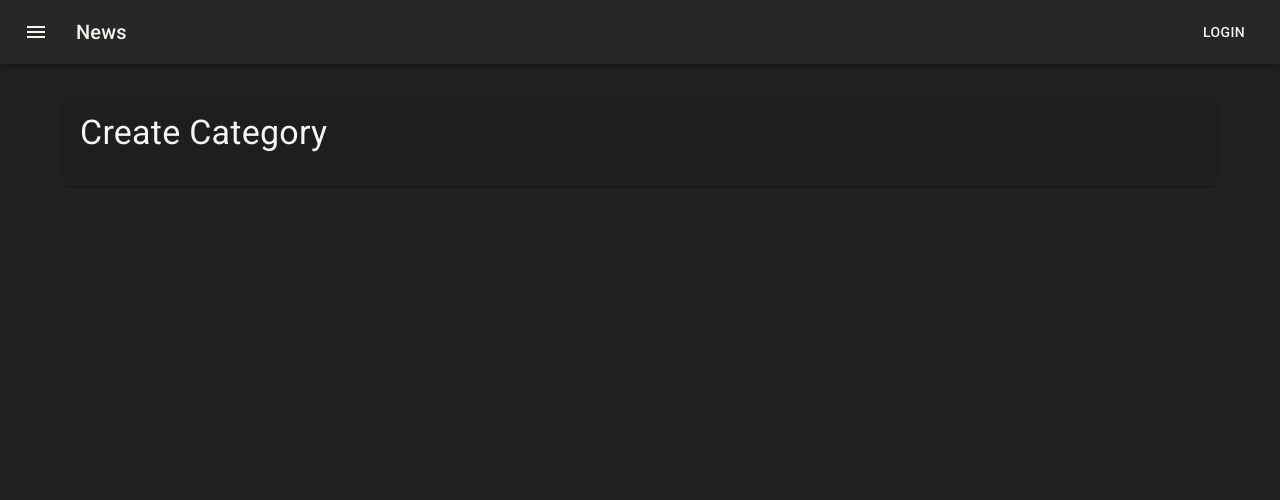
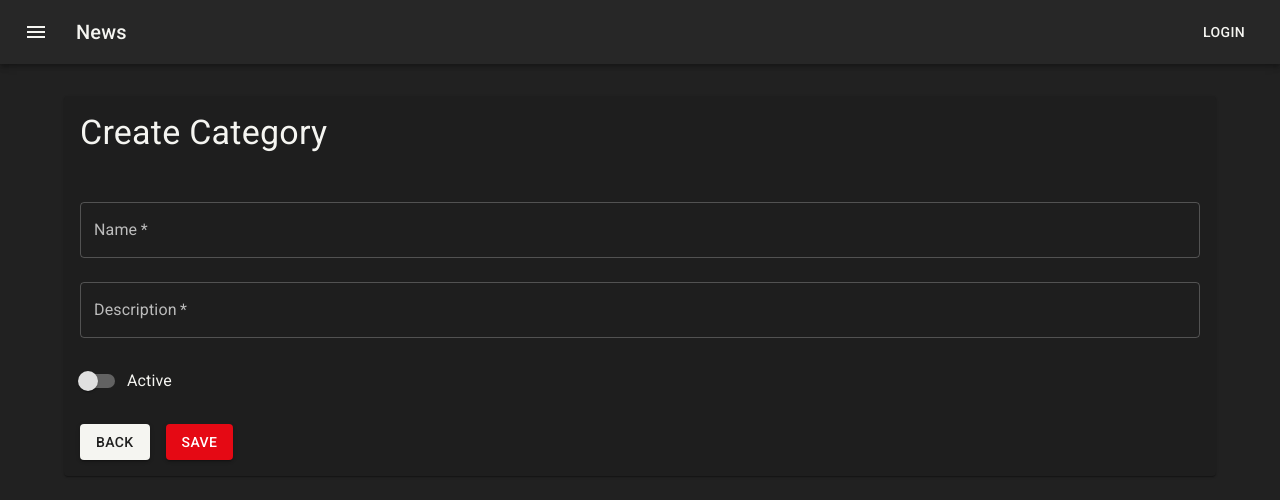
Before and after one commit to luiz-eduardo-gs/fc3-admin-catalog-react, a React (Create React App) app: page /categories/create in a window 1280 px wide. Shown: the top 500 px of the page. Built offline with nearby package versions, Linux system fonts and the light colour scheme.

Commit message:
feat: create category form component

```diff
--- a/src/features/category/CreateCategory.tsx
+++ b/src/features/category/CreateCategory.tsx
@@ -1,6 +1,24 @@
-import { Box, Paper, Typography } from '@mui/material';
+import { Box, Button, FormControl, FormControlLabel, FormGroup, Grid, Paper, Switch, TextField, Typography } from '@mui/material';
+import { useState } from 'react';
+import { Link } from 'react-router-dom';
+import { Category } from './categorySlice';
+import { CategoryForm } from './components/CategoryForm';
 
 export const CreateCategory = () => {
+  const [isDisabled, setIsDisabled] = useState(false);
+  const [category, setCategory] = useState<Category>({
+    id: '',
+    name: '',
+    description: '',
+    is_active: false,
+    created_at: '',
+    updated_at: '',
+    deleted_at: '',
+  });
+
+  const handleChange = (e: any) => { };
+  const handleToggle = (e: any) => { };
+
   return (
     <Box>
       <Paper>
@@ -11,6 +29,14 @@
             </Typography>
           </Box>
         </Box>
+
+        <CategoryForm
+          category={category}
+          isDisabled={isDisabled}
+          handleChange={handleChange}
+          handleToggle={handleToggle}
+          onSubmit={() => {return null}}
+        />
       </Paper>
     </Box>
   );
--- a/src/features/category/EditCategory.tsx
+++ b/src/features/category/EditCategory.tsx
@@ -3,6 +3,7 @@
 import { useAppSelector } from '../../app/hooks';
 import { selectCategoryById } from './categorySlice';
 import { useState } from 'react';
+import { CategoryForm } from './components/CategoryForm';
 
 export const EditCategory = () => {
   const id = useParams().id || '';
@@ -23,78 +24,13 @@
           </Box>
         </Box>
 
-        <Box p={2}>
-          <form>
-            <Grid container spacing={3}>
-
-              <Grid item xs={12}>
-                <FormControl fullWidth>
-                  <TextField
-                    required
-                    name='name'
-                    label='Name'
-                    value={category.name}
-                    disabled={isDisabled}
-                    onChange={handleChange}
-                  />
-                </FormControl>
-              </Grid>
-
-              <Grid item xs={12}>
-                <FormControl fullWidth>
-                  <TextField
-                    required
-                    name='description'
-                    label='Description'
-                    value={category.description}
-                    disabled={isDisabled}
-                    onChange={handleChange}
-                  />
-                </FormControl>
-              </Grid>
-
-              <Grid item xs={12}>
-                <FormGroup>
-                  <FormControlLabel
-                    control={
-                      <Switch
-                        name='is_active'
-                        color='secondary'
-                        checked={category.is_active}
-                        onChange={handleToggle}
-                        inputProps={{ 'aria-label': 'controlled' }}
-                      />
-                    }
-                    label="Active"
-                  />
-                </FormGroup>
-              </Grid>
-
-              <Grid item xs={12}>
-                <Box display='flex' gap={2}>
-                  <Button
-                    variant='contained'
-                    color='primary'
-                    component={Link}
-                    to='/categories'
-                  >
-                    Back
-                  </Button>
-
-                  <Button
-                    variant='contained'
-                    color='secondary'
-                    type='submit'
-                    disabled={isDisabled}
-                  >
-                    Save
-                  </Button>
-                </Box>
-              </Grid>
-
-            </Grid>
-          </form>
-        </Box>
+        <CategoryForm
+          category={category}
+          isDisabled={isDisabled}
+          handleChange={handleChange}
+          handleToggle={handleToggle}
+          onSubmit={() => {return null}}
+        />
       </Paper>
     </Box>
   );
--- a/src/features/category/categorySlice.ts
+++ b/src/features/category/categorySlice.ts
@@ -1,7 +1,7 @@
 import { createSlice } from '@reduxjs/toolkit';
 import { RootState } from '../../app/store';
 
-interface Category {
+export interface Category {
   id: string;
   name: string;
   description: null | string;
--- /dev/null
+++ b/src/features/category/components/CategoryForm.tsx
@@ -0,0 +1,96 @@
+import { Box, Button, FormControl, FormControlLabel, FormGroup, Grid, Paper, Switch, TextField, Typography } from '@mui/material';
+import React from 'react';
+import { Link } from 'react-router-dom';
+import { Category } from '../categorySlice';
+
+type Props = {
+  category: Category;
+  isDisabled?: boolean;
+  isLoading?: boolean;
+  onSubmit: (e: React.FormEvent<HTMLFormElement>) => void;
+  handleChange: (e: React.ChangeEvent<HTMLInputElement>) => void;
+  handleToggle: (e: React.ChangeEvent<HTMLInputElement>) => void;
+}
+
+export const CategoryForm = ({
+  category,
+  isDisabled = false,
+  isLoading = false,
+  onSubmit,
+  handleChange,
+  handleToggle
+}: Props) => {
+
+  return (
+    <Box p={2}>
+      <form>
+        <Grid container spacing={3}>
+          <Grid item xs={12}>
+            <FormControl fullWidth>
+              <TextField
+                required
+                name='name'
+                label='Name'
+                value={category.name}
+                disabled={isDisabled}
+                onChange={handleChange}
+              />
+            </FormControl>
+          </Grid>
+
+          <Grid item xs={12}>
+            <FormControl fullWidth>
+              <TextField
+                required
+                name='description'
+                label='Description'
+                value={category.description}
+                disabled={isDisabled}
+                onChange={handleChange}
+              />
+            </FormControl>
+          </Grid>
+
+          <Grid item xs={12}>
+            <FormGroup>
+              <FormControlLabel
+                control={
+                  <Switch
+                    name='is_active'
+                    color='secondary'
+                    checked={category.is_active}
+                    onChange={handleToggle}
+                    inputProps={{ 'aria-label': 'controlled' }}
+                  />
+                }
+                label="Active"
+              />
+            </FormGroup>
+          </Grid>
+
+          <Grid item xs={12}>
+            <Box display='flex' gap={2}>
+              <Button
+                variant='contained'
+                color='primary'
+                component={Link}
+                to='/categories'
+              >
+                Back
+              </Button>
+
+              <Button
+                variant='contained'
+                color='secondary'
+                type='submit'
+                disabled={isDisabled}
+              >
+                Save
+              </Button>
+            </Box>
+          </Grid>
+        </Grid>
+      </form>
+    </Box>
+  );
+}
```
Also changed, not shown: 2 other files (tests, documents, lock files or other folders).
